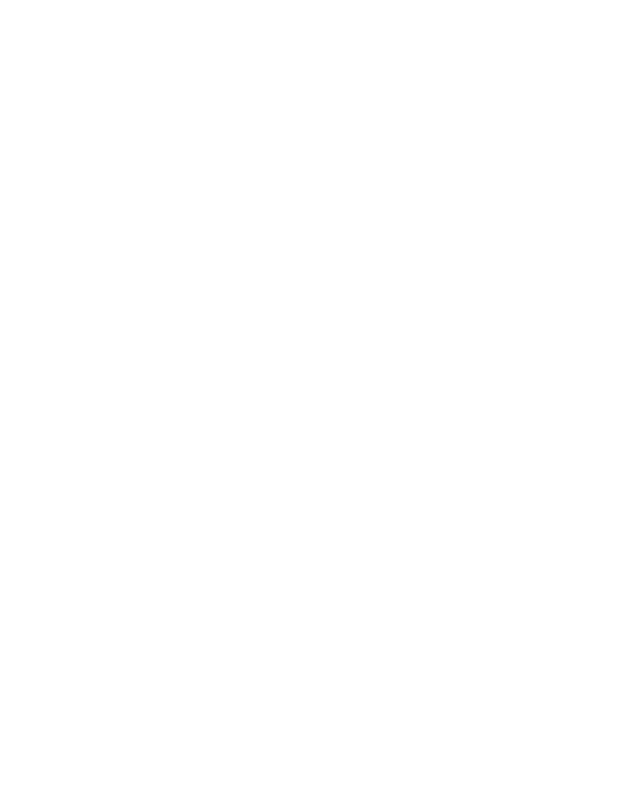
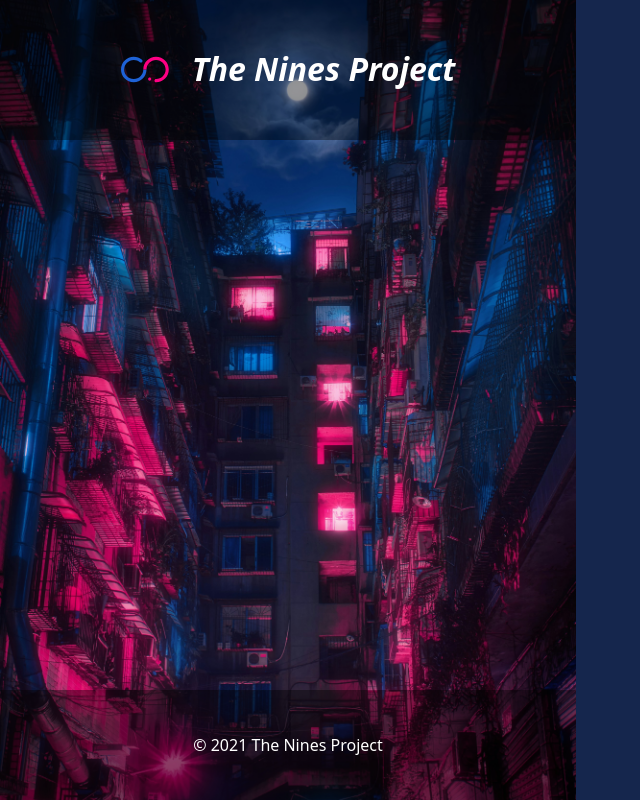
Before and after one commit to ahsannaeem150/sign-up-form, a plain HTML site: page index.html in a window 1280 px wide. Shown: the whole page, without its empty margins (0-640 px from the left). Drawn offline with Linux system fonts and the light colour scheme.

Commit message:
Complete UI design on page left side
- Added SVG format logo
- Added Copyright info

```diff
--- a/assets/styles/styles.css
+++ b/assets/styles/styles.css
@@ -0,0 +1,61 @@
+:root {
+    --font: system-ui, "Segoe UI", Roboto, Helvetica, Arial, sans-serif, "Apple Color Emoji", "Segoe UI Emoji", "Segoe UI Symbol";
+    --pink: #bb1264;
+    --blue: #033173;
+    --darkBlue: #15264d;
+}
+
+body {
+    font-family: var(--font);
+}
+
+.fullSection {
+    height: 100vh;
+    width: 100vw;
+}
+
+.outerDiv {
+    display: flex;
+}
+
+.imageDiv {
+    flex-basis: 4;
+    background-image: url(../image.jpg);
+    background-position: center;
+    background-repeat: no-repeat;
+    background-size: cover;
+    height: 100vh;
+    width: 45vw;
+}
+
+.formDiv {
+    flex-basis: 6;
+    height: 100vh;
+    background-color: #15264d;
+    width: 55vw;
+}
+
+.imageSide {
+    display: flex;
+    flex-direction: column;
+    min-height: 100vh;
+    align-content: space-between;
+}
+
+.main {
+    flex: 1;
+}
+
+.companyLogo,
+.copyright {
+    display: flex;
+    justify-content: center;
+    align-items: center;
+    padding: 30px;
+    color: rgb(255, 255, 255);
+    background-color: rgb(0, 0, 0, 0.4)
+}
+
+.companyLogo>img {
+    margin-right: 20px;
+}
--- a/index.html
+++ b/index.html
@@ -10,7 +10,29 @@
 </head>
 
 <body>
+    <section class="fullSection">
+        <div class="outerDiv">
+            <div class="imageDiv">
+                <div class="imageSide">
+                    <div class="companyLogo">
+                        <img src="./assets/flickr.svg" alt="flickr">
+                        <h1><em>The Nines Project</em></h1>
+                    </div>
+                    <div class="main">
 
+                    </div>
+                    <div class="copyright">
+                        <p>© 2021 The Nines Project</p>
+                    </div>
+                </div>
+            </div>
+            <div class="formDiv">
+                <div class="formSide">
+
+                </div>
+            </div>
+        </div>
+    </section>
     <script src="./assets/scripts/validation.js"></script>
 </body>
 
```
Also changed, not shown: assets/flickr.svg (added).
